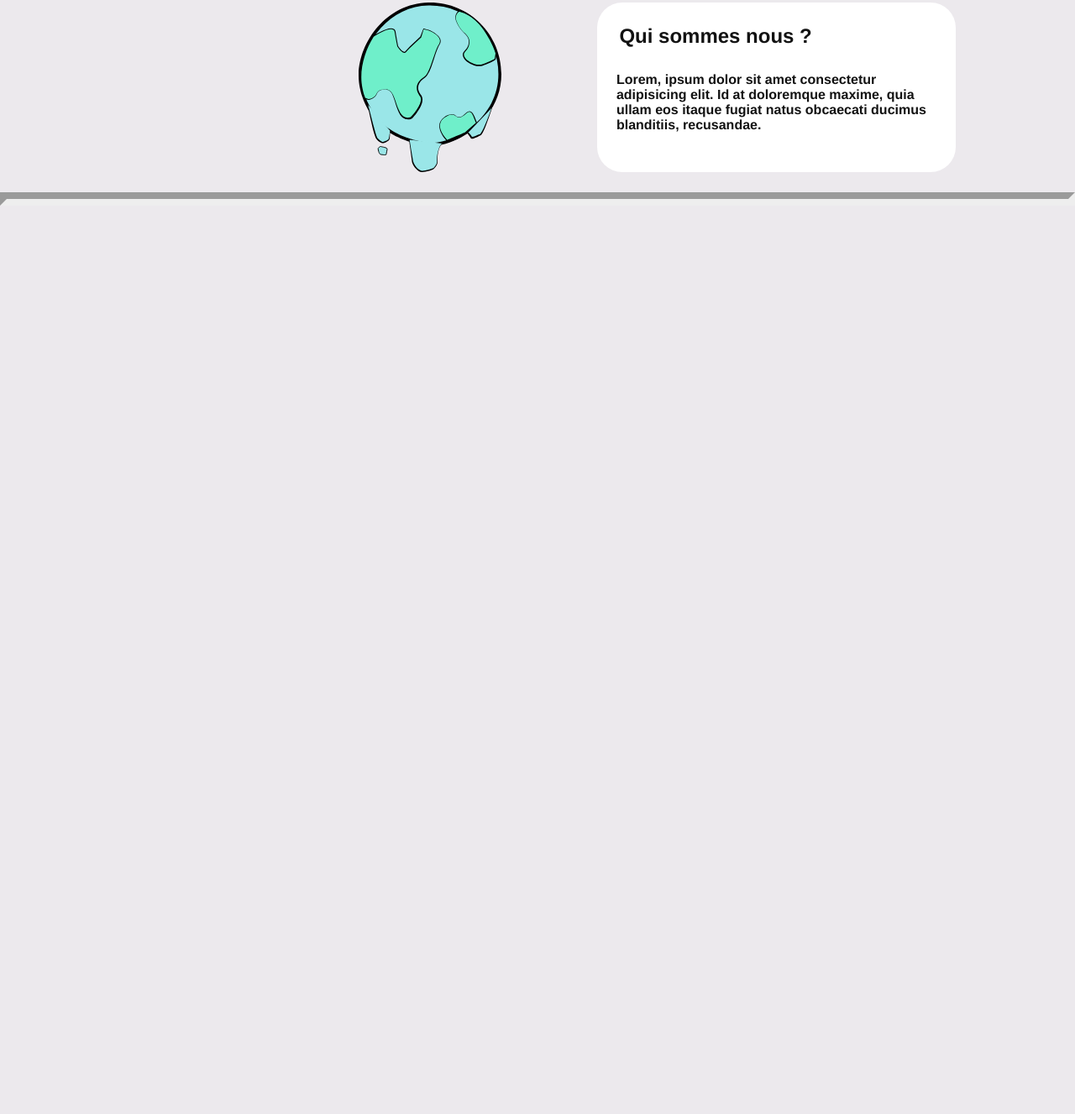
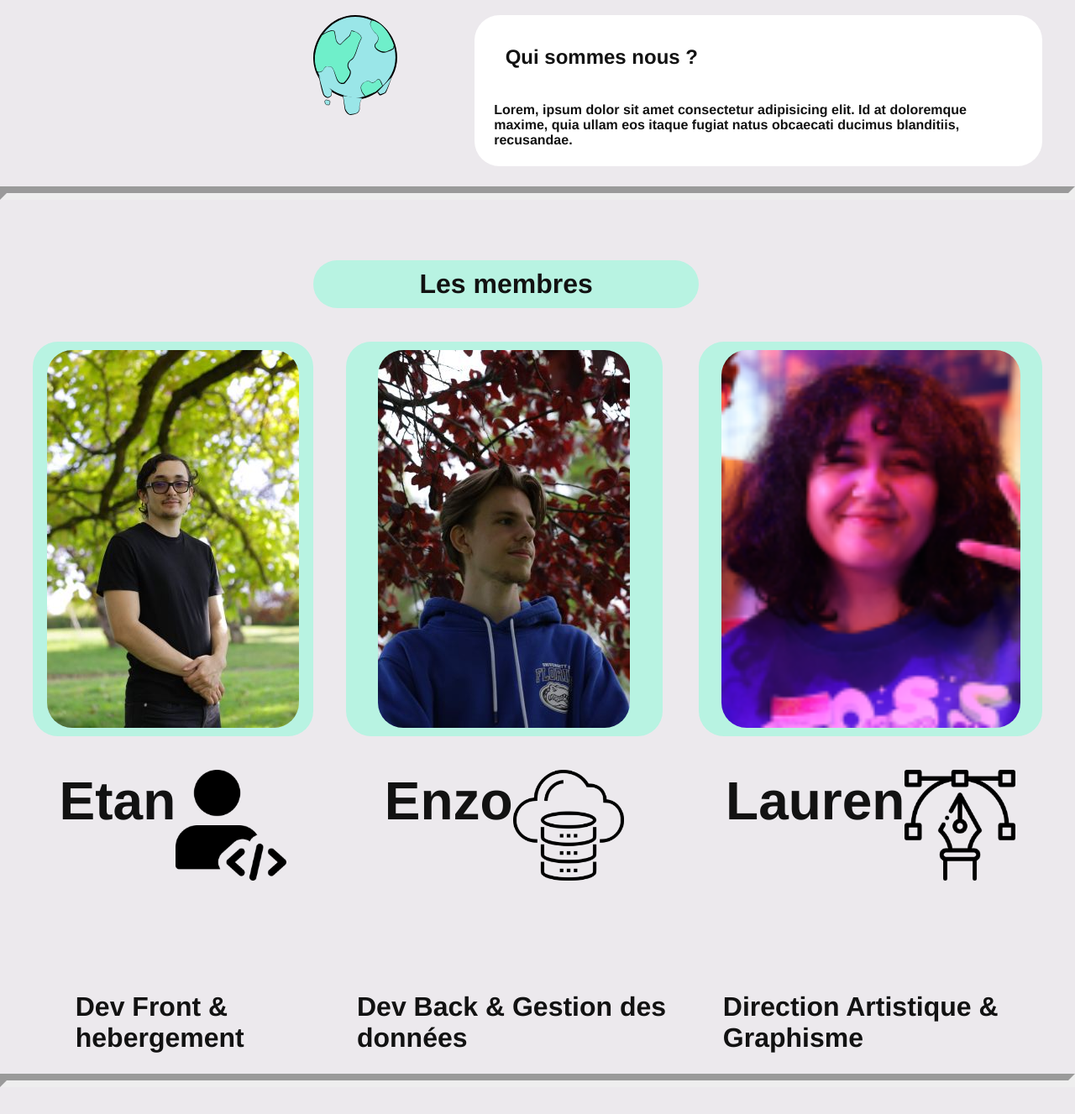
Before and after one commit to etanLaurent/ws303d, a plain HTML site: page info.html in a window 1280 px wide. Shown: the part 627-1954 px from the top of the page at 84% size. Before the commit the page ends 904 px from the top, so only its background shows below. Drawn offline with nearby package versions, Linux system fonts and the light colour scheme.

Commit message:
Ajout Image + Front Info.html 2 ème Jalon

```diff
--- a/css/style.css
+++ b/css/style.css
@@ -356,13 +356,19 @@ h2{
     border-radius: 30px;
 }
 
+.no_contener{
+    display: flex;
+    justify-content: center;
+}
+
 #bl1{
     grid-column: 3/6;
 }
 
 #bl2{
-    grid-column: 2/4;
+    grid-column: 2/5;
     margin-top: 5vh;
+    margin-right: 7vw;
 }
 
 #mb_im1{
@@ -372,13 +378,72 @@ h2{
 }
 #mb_im2{
     grid-column: 3/4;
-    width: 120%;
+    width: 260%;
     margin-top: 5vh;
 }
 
 #wh1{
-    grid-column: 5/7;
+    grid-column: 4/7;
     margin-top: 5vh;
+    margin-left: 12vw;
+}
+
+#bl3{
+    grid-column: 3/6;
+    margin-top: 5vh;
+}
+
+#bl4{
+    grid-column: 2/3;
+    margin-top: 5vh;
+    width: 100%;
+}
+
+#bl5{
+    grid-column: 4/5;
+    margin-top: 5vh;
+    width: 100%;
+}
+
+#bl6{
+    grid-column: 6/7;
+    margin-top: 5vh;
+    width: 100%;
+}
+
+#nc1{
+    grid-column: 2/3;
+    margin-top: 5vh;
+    width: 100%;
+    height: 50%;
+}
+
+#nc2{
+    grid-column: 4/5;
+    margin-top: 5vh;
+    width: 100%;
+    height: 50%;
+}
+
+#nc3{
+    grid-column: 6/7;
+    margin-top: 5vh;
+    width: 100%;
+    height: 50%;
+}
+
+#nc4{
+    display: flex;
+    justify-content: space-between;
+    grid-column: 2/7;
+    margin-top: 5vh;
+    width: 100%;
+    margin-left: 4vw;
+}
+
+
+#bl4 img, #bl5 img, #bl6 img{
+    border-radius: 30px;
 }
 
 .blue_contener h1{
@@ -386,7 +451,7 @@ h2{
 }
 
 .blue_contener h2{
-    font-size: large;
+    font-size: x-large;
     margin: 2vw;
 }
 
--- a/info.html
+++ b/info.html
@@ -36,7 +36,7 @@
     <h1>Contextualisation et Membres</h1>
 </div>
 <div class="blue_contener" id="bl2">
-    <h2>Lorem, ipsum dolor sit amet consectetur adipisicing elit. Id at doloremque maxime, quia ullam eos itaque fugiat natus obcaecati ducimus blanditiis, recusandae nisi temporibus iste culpa aliquam quidem animi harum! Lorem ipsum dolor sit amet consectetur, adipisicing elit. Dolores, voluptas.</h2>
+    <h2>Lorem, ipsum dolor sit amet consectetur adipisicing elit. Id at doloremque maxime, ducimus blanditiis, recusandae nisi temporibus quidem animi harum! Lorem ipsum dolor sit amet consectetur, adipisicing elit. Dolores, voluptas.</h2>
 </div>
 <img class="mb_image" id="mb_im1" src="image/planet_cool.png">
 <img class="mb_image" id="mb_im2" src="image/WeatherDev_Logo.svg">
@@ -45,6 +45,36 @@
     <h2>Lorem, ipsum dolor sit amet consectetur adipisicing elit. Id at doloremque maxime, quia ullam eos itaque fugiat natus obcaecati ducimus blanditiis, recusandae.</h2>
 </div>
 <hr>
+<div class="blue_contener" id="bl3">
+    <h1>Les membres</h1>
+</div>
+<div class="blue_contener" id="bl4">
+    <img src="image/527A0623.JPG">
+</div>
+<div class="blue_contener" id="bl5">
+    <img src="image/527A0476.JPG">
+</div>
+<div class="blue_contener" id="bl6">
+    <img src="image/18136DBA103.png">
+</div>
+<div class="no_contener" id="nc1">
+    <h1>Etan</h1>
+    <img src="image/picto1.png">
+</div>
+<div class="no_contener" id="nc2">
+    <h1>Enzo</h1>
+    <img src="image/picto3.png">
+</div>
+<div class="no_contener" id="nc3">
+    <h1>Lauren</h1>
+    <img src="image/picto2.png">
+</div>
+<div class="no_contener" id="nc4">
+    <p>Dev Front & hebergement</p>
+    <p>Dev Back & Gestion des données</p>
+    <p>Direction Artistique & Graphisme</p>
+</div>
+<hr>
 </main>
 </body>
 </html>
```
Also changed, not shown: image/18136DBA103.png (added), image/527A0476.jpg (added), image/527A0623.JPG (added), image/picto1.png (added), image/picto2.png (added), image/picto3.png (added).
